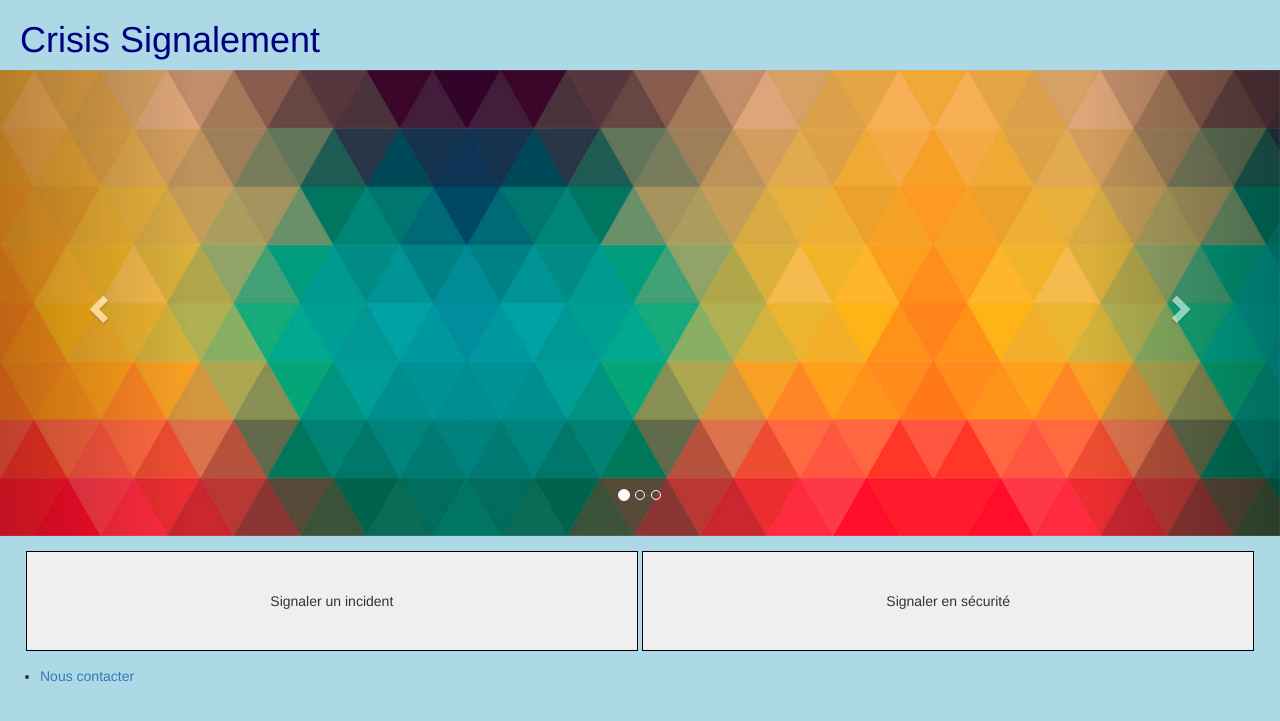
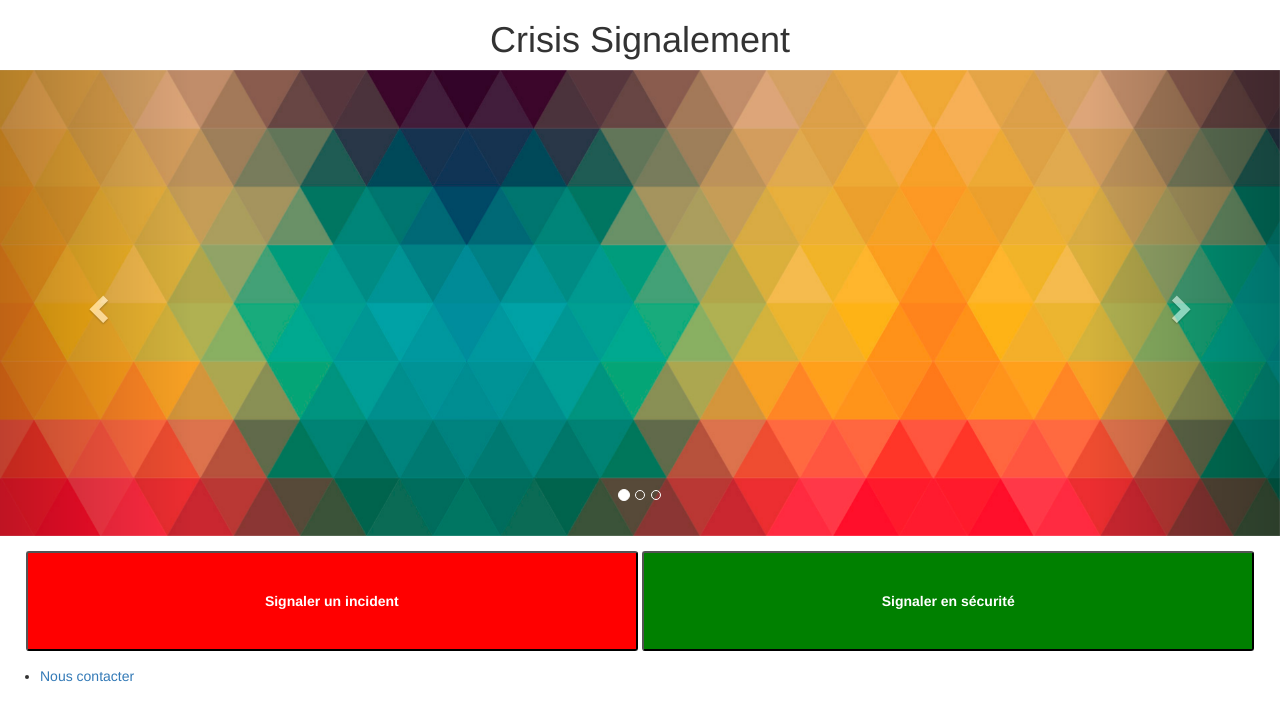
Before and after one commit to Ybalrid/N2I-bugbusters, a PHP site: page / in a window 1280 px wide. Shown: the top 721 px of the page. Run offline with PHP 8.4, Linux system fonts and the light colour scheme; some libraries are stand-ins or nearby versions.

Commit message:
Layout update

```diff
--- a/web/head.php
+++ b/web/head.php
@@ -4,3 +4,7 @@
   <script src="https://ajax.googleapis.com/ajax/libs/jquery/1.11.3/jquery.min.js"></script>
   <script src="http://maxcdn.bootstrapcdn.com/bootstrap/3.3.5/js/bootstrap.min.js"></script>
 <link rel="stylesheet" href="style.css">
+
+
+<meta name = "viewport" content = "width = device-width">
+<meta name = "viewport" content = "width = 320">
--- a/web/index.php
+++ b/web/index.php
@@ -13,8 +13,8 @@
         <?php include ("carousel.php"); ?>
 
         <nav class="sig_buttons">
-            <button class="sig_button" onclick="location.href='./signaler.php'">Signaler un incident</button>
-            <button class="sig_button" onclick="location.href='./safe.php'">Signaler en sécurité</button>
+            <button class="red" onclick="location.href='./signaler.php'">Signaler un incident</button>
+            <button class="green" onclick="location.href='./safe.php'">Signaler en sécurité</button>
         </nav>
 
         <footer>
--- a/web/style.css
+++ b/web/style.css
@@ -9,12 +9,11 @@ Author     : Mika
  */
 
 body {
-    background-color: lightblue;
+    background-color: white;
 }
 
 h1 {
-    color: navy;
-    margin-left: 20px;
+    text-align:center;
 }
 
 .carousel-inner > .item > img,
@@ -32,7 +31,20 @@ h1 {
 button
 {
     text-align:center;
+    font-weight: bold;
+    color:white;
     width:49%;
-    border:1px solid black;
     min-height: 100px;
+    background-color:white;
+    border-radius:3px;
 }
+
+.red
+{
+    background-color: red;
+}
+
+.green
+{
+    background-color: green;
+}
```
